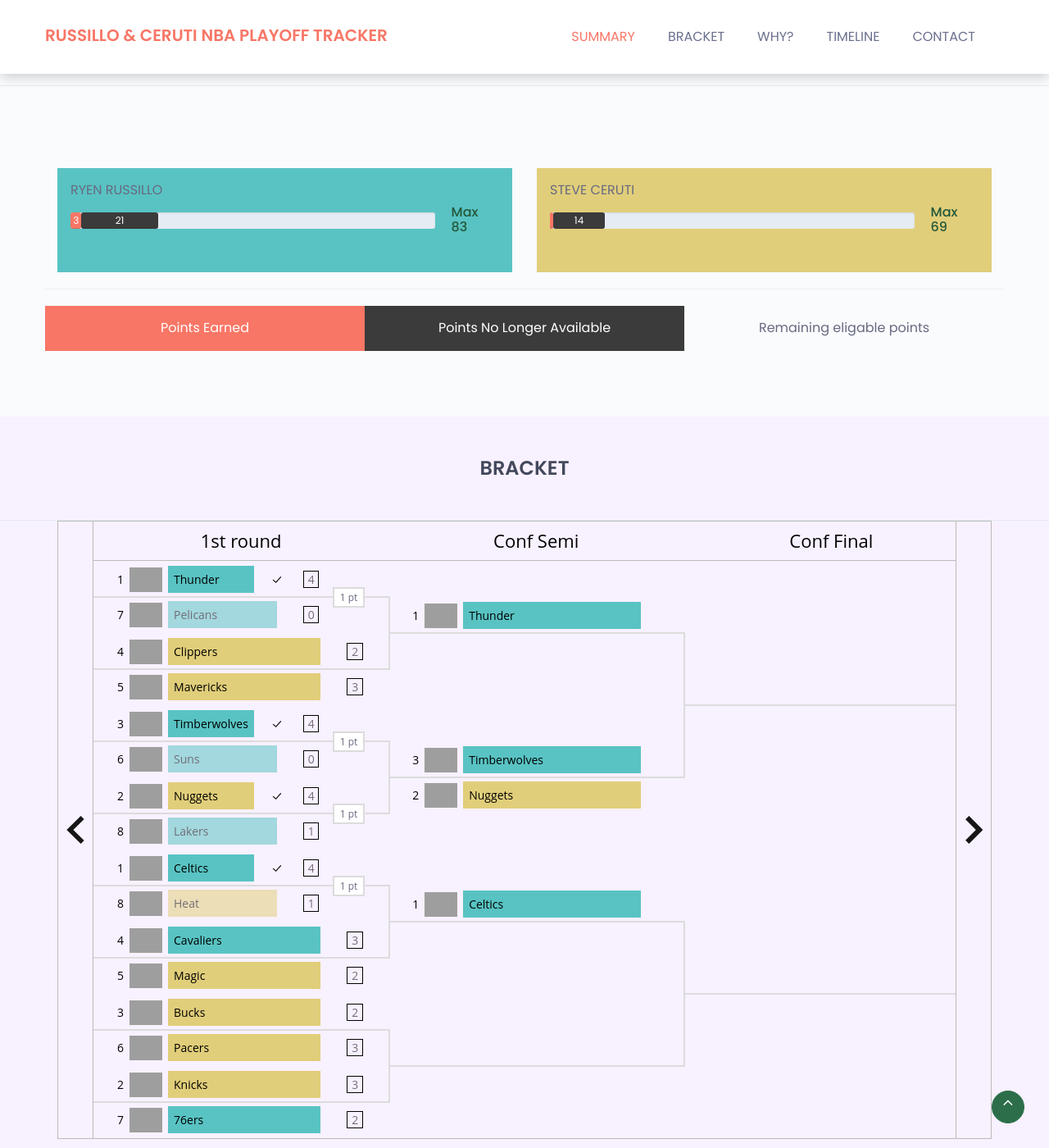
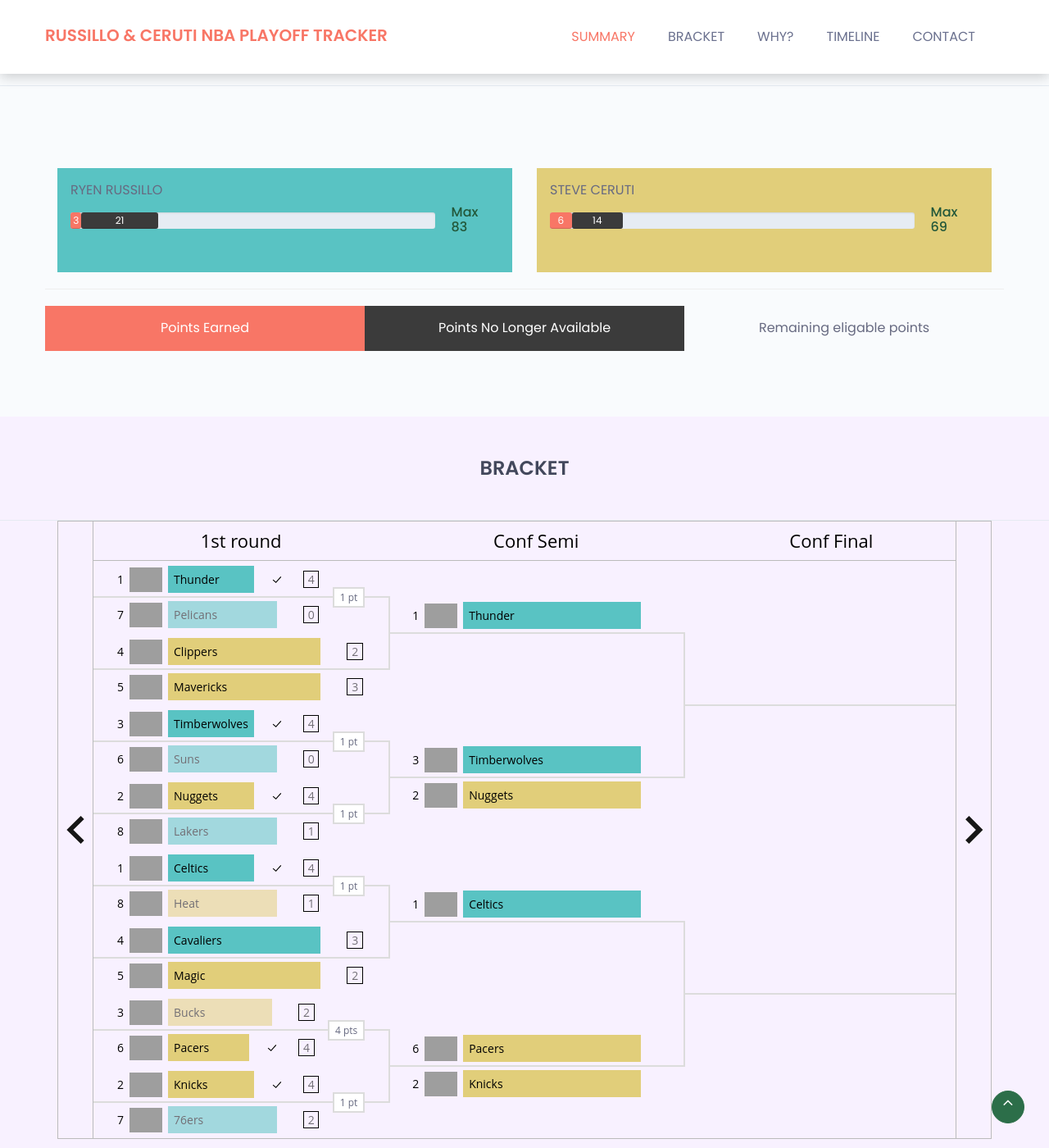
Before and after one commit to jeffmiller00/russillo, a Jekyll site: the page built from index.html, in a window 1280 px wide and 1400 px high, scrolled down 962 px. Shown: the whole window at 82% size. Built offline with Jekyll 4.4.1, drawn with Linux system fonts in a browser that asks for light colours; grey boxes are pictures that could not be loaded.

Commit message:
Updated scores after last night's games.

```diff
--- a/assets/js/app.js
+++ b/assets/js/app.js
@@ -274,16 +274,17 @@
       {
         roundIndex: 2,
         order: 6,
+        matchStatus: "4 pts",
+        matchWinner: "c",
         sides: [
           {
-            // Bucks
             contestantId: "1610612749",
             currentScore: "2",
           },
           {
-            // Pacers
             contestantId: "1610612754",
-            currentScore: "3",
+            currentScore: "4",
+            isWinner: true
           },
 
         ]
@@ -291,14 +292,15 @@
       {
         roundIndex: 2,
         order: 7,
+        matchStatus: "1 pt",
+        matchWinner: "c",
         sides: [
           {
-            // Knicks
             contestantId: "1610612752",
-            currentScore: "3",
+            currentScore: "4",
+            isWinner: true
           },
           {
-            // 76ers
             contestantId: "1610612755",
             currentScore: "2",
           },
@@ -342,6 +344,20 @@
           },
           {
             contestantTitle: "",
+          },
+        ]
+      },
+      {
+        roundIndex: 3,
+        order: 3,
+        sides: [
+          {
+            // Pacers
+            contestantId: "1610612754",
+          },
+          {
+            // Knicks
+            contestantId: "1610612752",
           },
         ]
       }
--- a/index.html
+++ b/index.html
@@ -52,7 +52,7 @@
               <span class="progressText">steve ceruti</span>
               <div class="single-progress-txt">
                 <div class="progress ">
-                  <div class="progress-bar points-earned" role="progressbar" aria-valuenow="1" aria-valuemin="0" aria-valuemax="69" style="width: 1.4%;"></div>
+                  <div class="progress-bar points-earned" role="progressbar" aria-valuenow="6" aria-valuemin="0" aria-valuemax="69" style="width: 8.7%;">6</div>
                   <div class="progress-bar points-unavailable" role="progressbar" aria-valuenow="14" aria-valuemin="0" aria-valuemax="69" style="width: 20%">14</div>
                 </div>
                 <h3>Max 69</h3>
```
